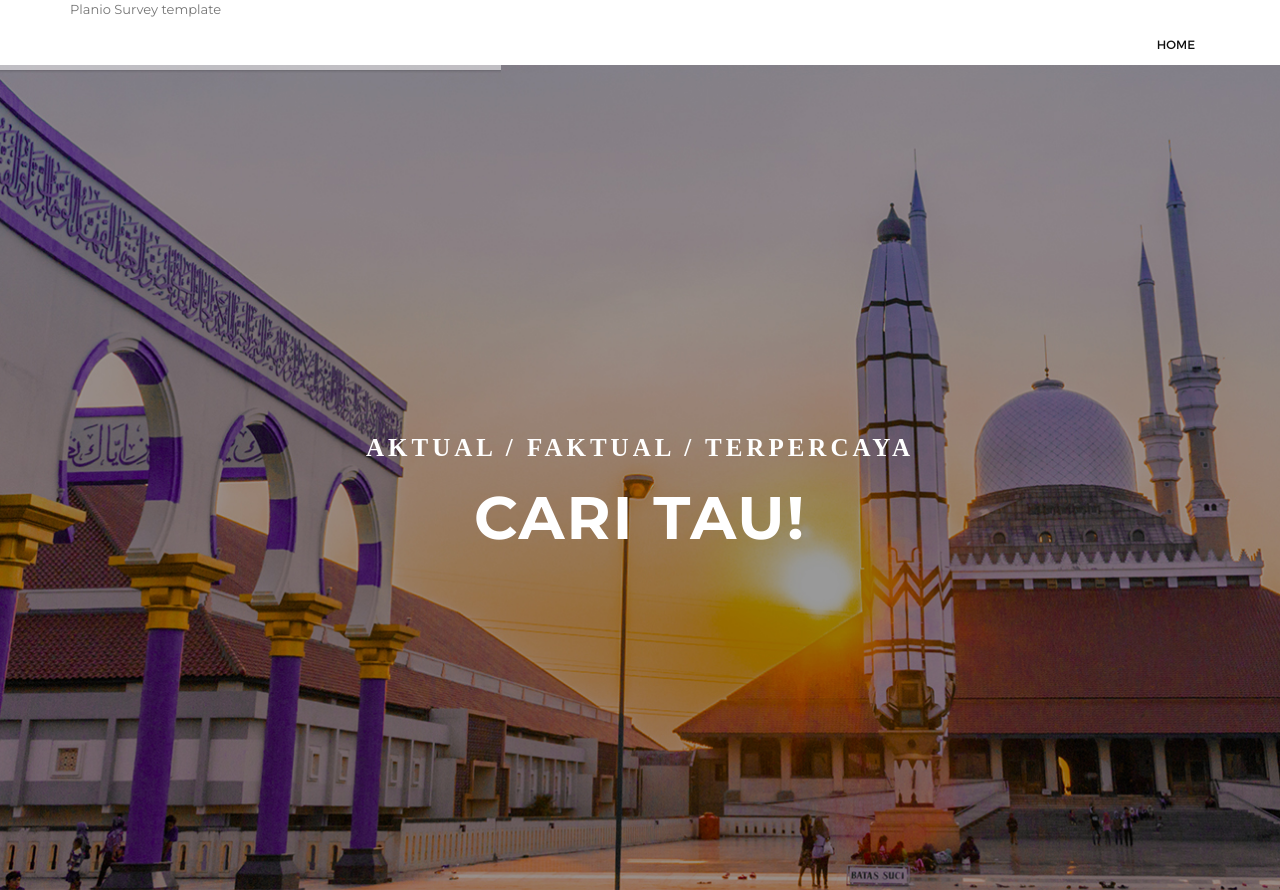
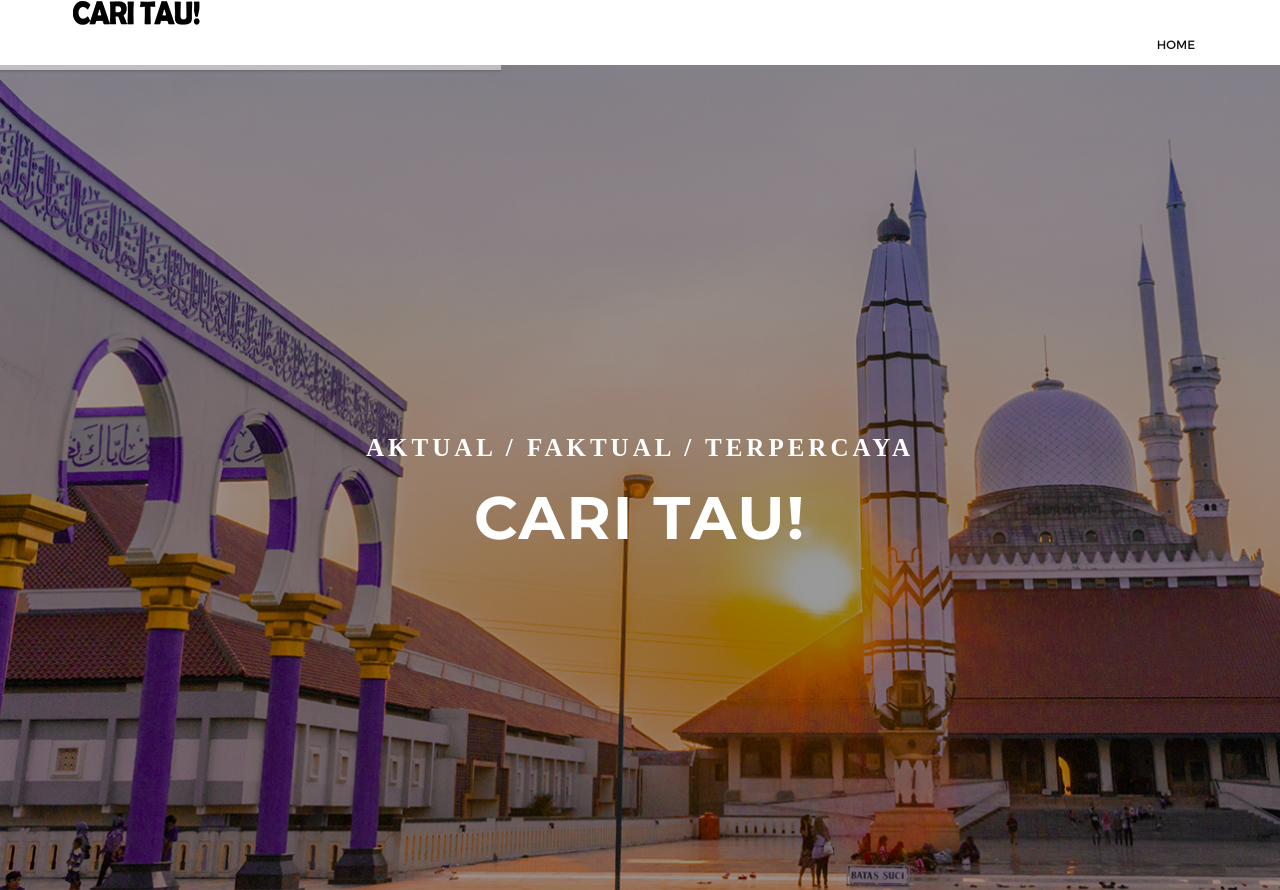
Before and after one commit to jurnalisme1BA07/jurnalisme1ba07.github.io, a plain HTML site: page index.html in a window 1280 px wide. Shown: the top 890 px of the page. Drawn offline with nearby package versions, Linux system fonts and the light colour scheme; some packages are replaced by stand-ins of ours; a web font is replaced by a local one.

Commit message:
Update index.html

```diff
--- a/index.html
+++ b/index.html
@@ -46,7 +46,7 @@
 	<header>
          <div class="container">
             <div class="row">
-        	<div class="col-md-4 col-xs-3" id="logo"><a href="index.html">Planio Survey template</a></div>
+        	<div class="col-md-4 col-xs-3" id="logo"><img src="images/logo.png" alt="Sprint Logo"></a> </div>
 
         <!-- Nav -->
         <nav>
```
